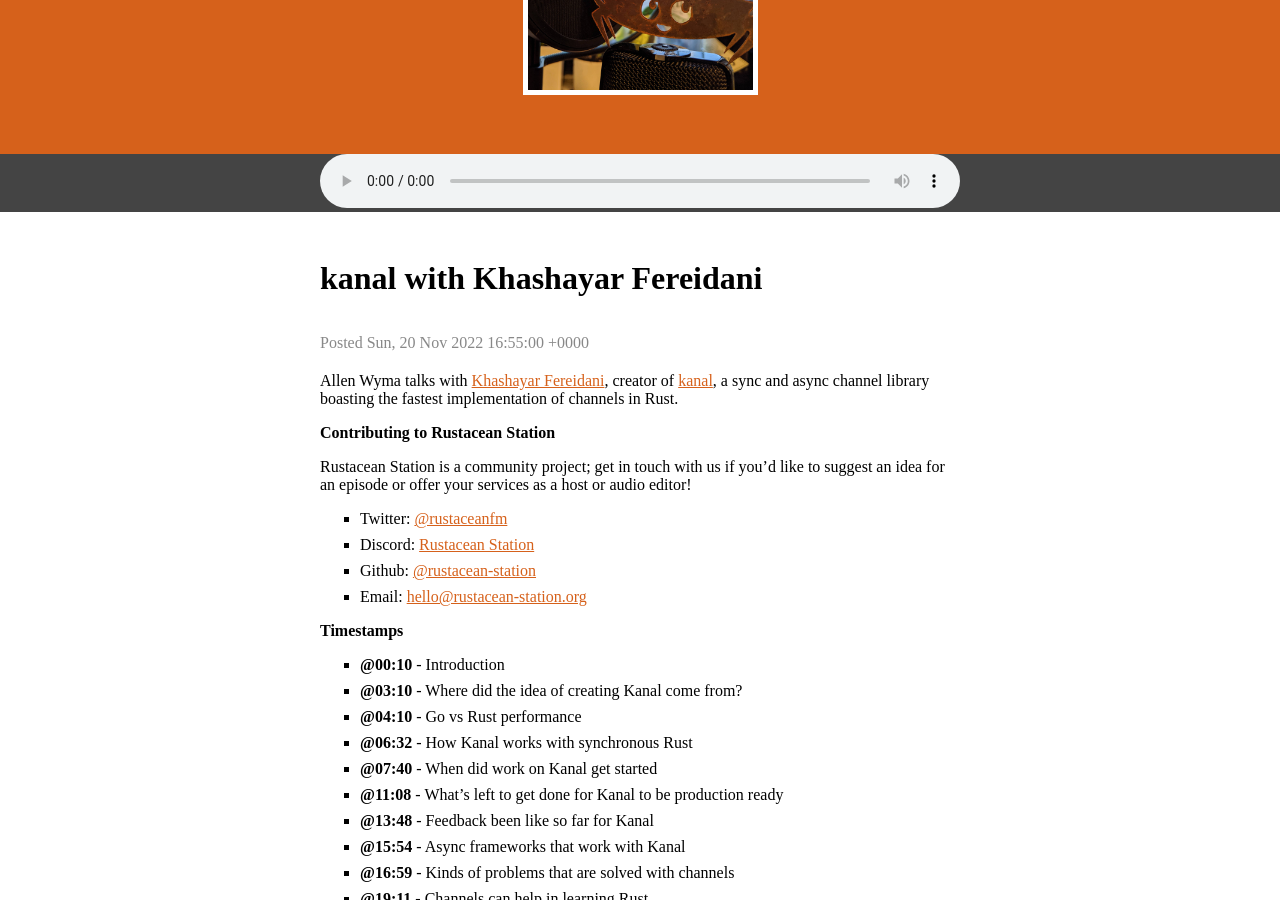
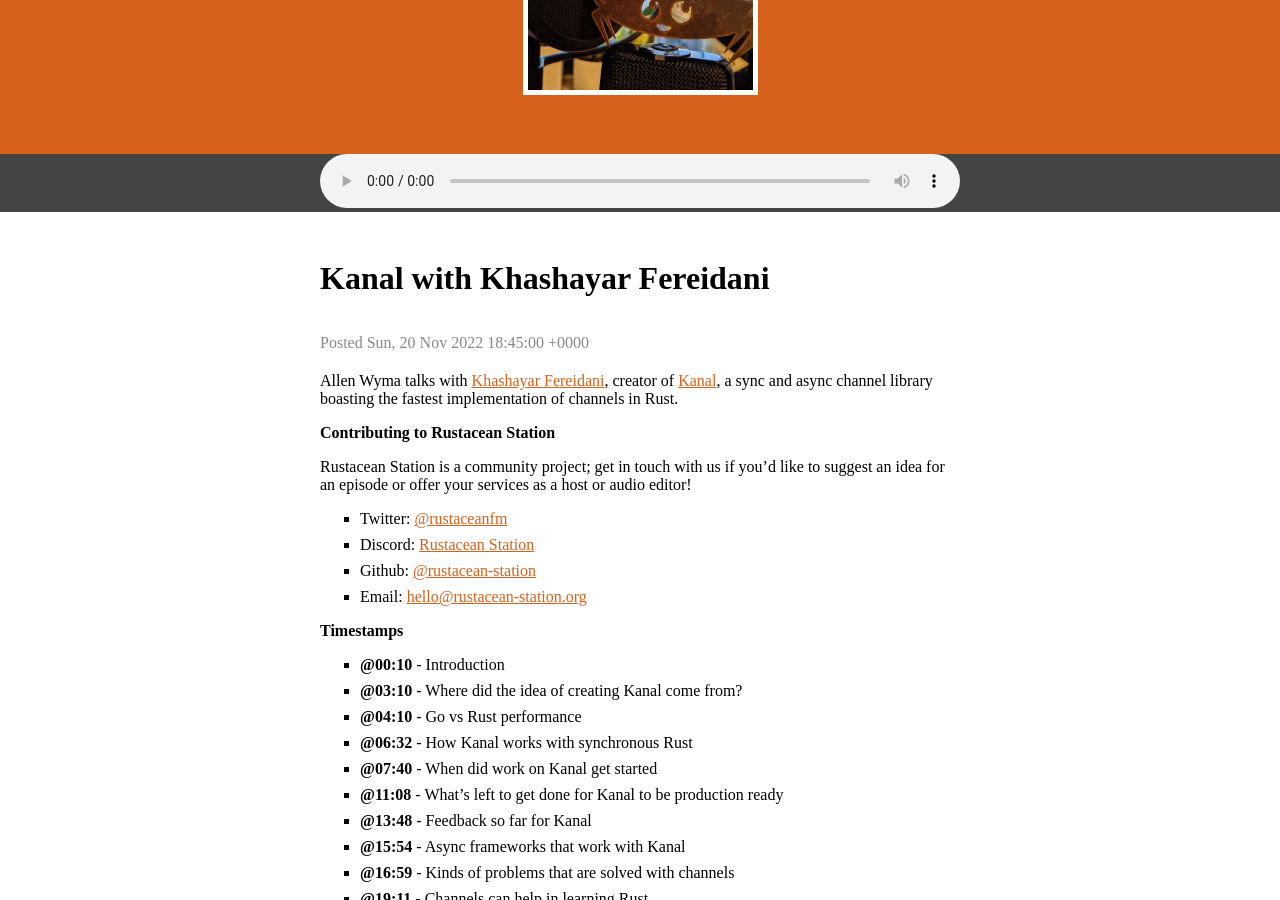
Before and after one commit to rustacean-station/rustacean-station.org, a Jekyll site: the page built from _episodes/interviews/2022-11-20-khashayar-fereidani.md, in a window 1280 px wide and 900 px high, scrolled down 291 px. Built offline with Jekyll 4.4.1, drawn with Linux system fonts in a browser that asks for light colours; some of the changed lines change nothing that is shown.

Commit message:
Apply suggestions from code review

```diff
--- a/_episodes/interviews/2022-11-20-khashayar-fereidani.md
+++ b/_episodes/interviews/2022-11-20-khashayar-fereidani.md
@@ -1,12 +1,12 @@
 ---
-title: "kanal with Khashayar Fereidani"
-date: 2022-11-20T16:55:00Z
+title: "Kanal with Khashayar Fereidani"
+date: 2022-11-20T18:45:00Z
 file: https://audio.rustacean-station.org/file/rustacean-station/2022-11-18-khashayar-fereidani.mp3
 duration: "21:42"
 length: "20844878"
 #reddit: (leave blank on initial publish, amend with link and uncomment this line after Reddit thread has been posted)
 ---
-Allen Wyma talks with [Khashayar Fereidani](https://fereidani.com/), creator of [kanal](https://github.com/fereidani/kanal), a sync and async channel library boasting the fastest implementation of channels in Rust.
+Allen Wyma talks with [Khashayar Fereidani](https://fereidani.com/), creator of [Kanal](https://github.com/fereidani/kanal), a sync and async channel library boasting the fastest implementation of channels in Rust.
 
 ## Contributing to Rustacean Station
 
@@ -24,7 +24,7 @@
 - [@06:32] - How Kanal works with synchronous Rust
 - [@07:40] - When did work on Kanal get started
 - [@11:08] - What's left to get done for Kanal to be production ready
-- [@13:48] - Feedback been like so far for Kanal
+- [@13:48] - Feedback so far for Kanal
 - [@15:54] - Async frameworks that work with Kanal
 - [@16:59] - Kinds of problems that are solved with channels
 - [@19:11] - Channels can help in learning Rust
```
